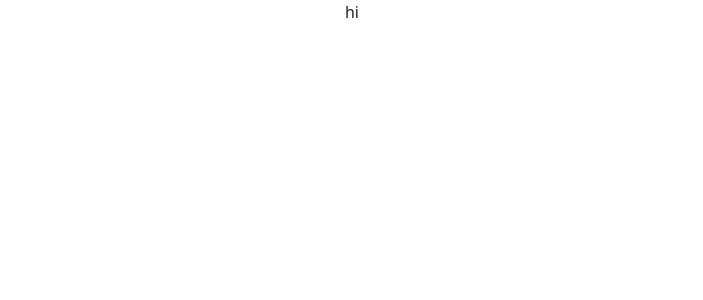
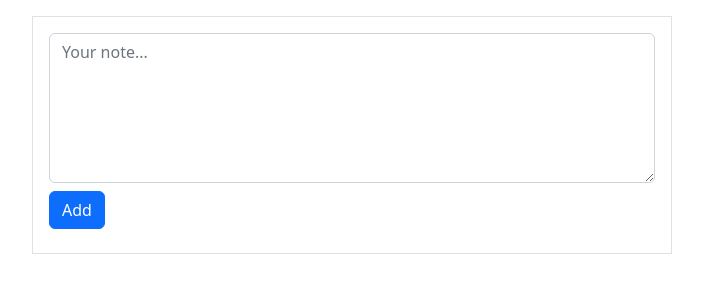
Before and after one commit to softwarebyze/Note-it, a React (Create React App) app: page / in a window 1280 px wide. Shown: the top 300 px of the page, without its empty margins (288-991 px from the left). Built offline with nearby package versions, Linux system fonts and the light colour scheme.

Commit message:
milestone1 done

```diff
--- a/src/App.js
+++ b/src/App.js
@@ -1,8 +1,34 @@
+import "bootstrap/dist/css/bootstrap.min.css";
+import { useState } from "react";
 import "./App.css";
-import 'bootstrap/dist/css/bootstrap.min.css';
+import NewNoteForm from "./components/NewNoteForm";
+import NotesGrid from "./components/NotesGrid";
+import { nanoid } from "nanoid";
 
 function App() {
-  return <div className="App">hi</div>;
+  const [notes, setNotes] = useState([]);
+
+  const addNote = (text) => {
+    const date = new Date();
+    const newNote = {
+      id: nanoid(),
+      text: text,
+      date: date.toLocaleString(),
+    };
+    const newNotes = [newNote, ...notes];
+    setNotes(newNotes);
+  };
+
+  return (
+    <>
+      <NewNoteForm
+        setNotes={setNotes}
+        handleAddNote={addNote}
+        className="NewNoteForm mx-auto"
+      />
+      <NotesGrid notes={notes} />
+    </>
+  );
 }
 
 export default App;
--- /dev/null
+++ b/src/components/NewNoteForm.js
@@ -0,0 +1,34 @@
+import Form from "react-bootstrap/Form";
+import Button from "react-bootstrap/Button";
+import { useState } from "react";
+
+export default function NewNoteForm({ handleAddNote }) {
+  const [noteText, setNoteText] = useState("");
+
+  const handleChange = (e) => {
+    setNoteText(e.target.value);
+  };
+
+  const handleAddClick = (e) => {
+    e.preventDefault();
+    if (noteText.trim().length > 0) {
+      handleAddNote(noteText);
+      setNoteText("");
+    }
+  };
+
+  return (
+    <Form onSubmit={handleAddClick} className="NewNoteForm p-3 m-3 w-50 mx-auto border">
+      <Form.Control
+        as="textarea"
+        placeholder="Your note..."
+        value={noteText}
+        onChange={handleChange}
+        style={{ height: "150px" }}
+      />
+      <Button type="submit" className="my-2">
+        Add
+      </Button>
+    </Form>
+  );
+}
--- /dev/null
+++ b/src/components/Note.js
@@ -0,0 +1,10 @@
+import { Card } from "react-bootstrap";
+
+export function Note({text, noteKey, date}) {
+    return (
+        <Card key={noteKey}>
+            <Card.Subtitle>{date}</Card.Subtitle>
+            <Card.Body>{text}</Card.Body>
+        </Card>
+    )
+}
--- /dev/null
+++ b/src/components/NotesGrid.js
@@ -0,0 +1,18 @@
+import Container from "react-bootstrap/Container";
+import Row from "react-bootstrap/Row";
+import Col from "react-bootstrap/Col";
+import { Note } from "./Note";
+
+export default function NotesGrid({ notes }) {
+  return (
+    <Container>
+      <Row>
+        {notes.map((note) => (
+          <Col lg="auto" md="auto" sm="auto" xl="auto" xs="auto" xxl="auto">
+            <Note key={note.key} text={note.text} date={note.date} />
+          </Col>
+        ))}
+      </Row>
+    </Container>
+  );
+}
```
Also changed, not shown: src/components/NewNoteTextarea.js (added, +14 -0 lines).
